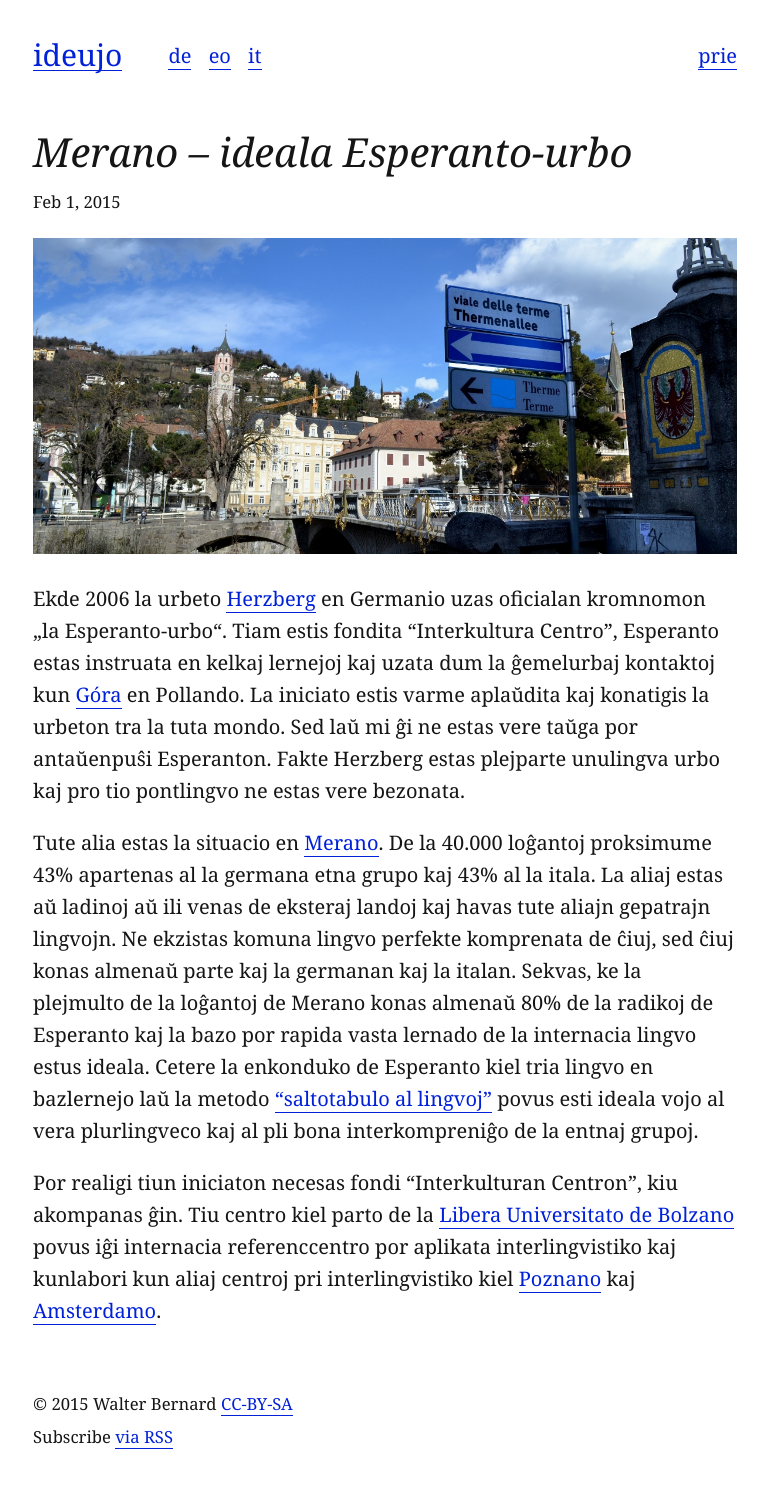
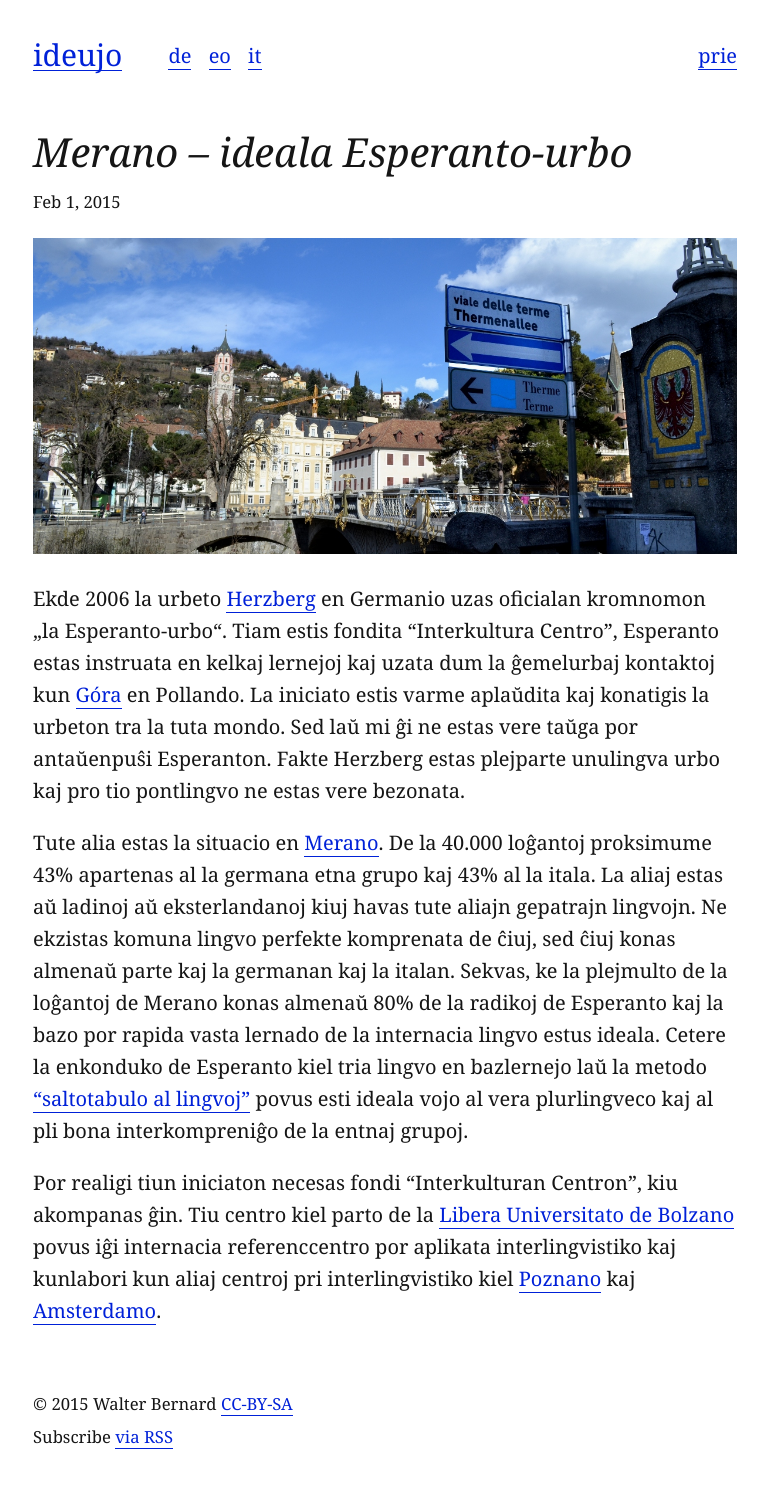
Before and after one commit to wbernard/wbernard.github.io, a Jekyll site: the page built from _posts/eo/2015-02-01-meran-eo-urbo.md, in a window 1280 px wide. Shown: the whole page, without its empty margins (255-1023 px from the left). Built offline with Jekyll 4.4.1, drawn with Linux system fonts in a browser that asks for light colours.

Commit message:
mg korektoj

```diff
--- a/_posts/eo/2015-02-01-meran-eo-urbo.md
+++ b/_posts/eo/2015-02-01-meran-eo-urbo.md
@@ -9,6 +9,6 @@ lang: eo
 
 Ekde 2006 la urbeto [Herzberg](http://esperanto-urbo.de/page.php?pid=77507155) en Germanio uzas oficialan kromnomon „la Esperanto-urbo“. Tiam estis fondita "Interkultura Centro", Esperanto estas instruata en kelkaj lernejoj kaj uzata dum la ĝemelurbaj kontaktoj kun [Góra](http://eo.wikipedia.org/wiki/G%C3%B3ra) en Pollando. La iniciato estis varme aplaŭdita kaj konatigis la urbeton tra la tuta mondo. Sed laŭ mi ĝi ne estas vere taŭga por antaŭenpuŝi Esperanton. Fakte Herzberg estas plejparte unulingva urbo kaj pro tio pontlingvo ne estas vere bezonata.
 
-Tute alia estas la situacio en [Merano](http://eo.wikipedia.org/wiki/Merano). De la 40.000 loĝantoj proksimume 43% apartenas al la germana etna grupo kaj 43% al la itala. La aliaj estas aŭ ladinoj aŭ ili venas de eksteraj landoj kaj havas tute aliajn gepatrajn lingvojn. Ne ekzistas komuna lingvo perfekte komprenata de ĉiuj, sed ĉiuj konas almenaŭ parte kaj la germanan kaj la italan. Sekvas, ke la plejmulto de la loĝantoj de Merano konas almenaŭ 80% de la radikoj de Esperanto kaj la bazo por rapida vasta lernado de la internacia lingvo estus ideala. Cetere la enkonduko de Esperanto kiel tria lingvo en bazlernejo laŭ la metodo ["saltotabulo al lingvoj"](http://egalite.hu/salto/saltohu.htm) povus esti ideala vojo al vera plurlingveco kaj al pli bona interkompreniĝo de la entnaj grupoj.
+Tute alia estas la situacio en [Merano](http://eo.wikipedia.org/wiki/Merano). De la 40.000 loĝantoj proksimume 43% apartenas al la germana etna grupo kaj 43% al la itala. La aliaj estas aŭ ladinoj aŭ eksterlandanoj kiuj havas tute aliajn gepatrajn lingvojn. Ne ekzistas komuna lingvo perfekte komprenata de ĉiuj, sed ĉiuj konas almenaŭ parte kaj la germanan kaj la italan. Sekvas, ke la plejmulto de la loĝantoj de Merano konas almenaŭ 80% de la radikoj de Esperanto kaj la bazo por rapida vasta lernado de la internacia lingvo estus ideala. Cetere la enkonduko de Esperanto kiel tria lingvo en bazlernejo laŭ la metodo ["saltotabulo al lingvoj"](http://egalite.hu/salto/saltohu.htm) povus esti ideala vojo al vera plurlingveco kaj al pli bona interkompreniĝo de la entnaj grupoj.
 
 Por realigi tiun iniciaton necesas fondi "Interkulturan Centron", kiu akompanas ĝin. Tiu centro kiel parto de la [Libera Universitato de Bolzano](https://eo.wikipedia.org/wiki/Libera_Universitato_de_Bozen-Bolzano) povus iĝi internacia referenccentro por aplikata interlingvistiko kaj kunlabori kun aliaj centroj pri interlingvistiko kiel [Poznano](http://www.staff.amu.edu.pl/~interl/interlingvistiko/index.html) kaj [Amsterdamo](http://uva.academia.edu/FedericoGobbo/Informigaj-tekstoj).
```
Also changed, not shown: _posts/it/2015-04-25-armexport.md (+1 -1 lines).
